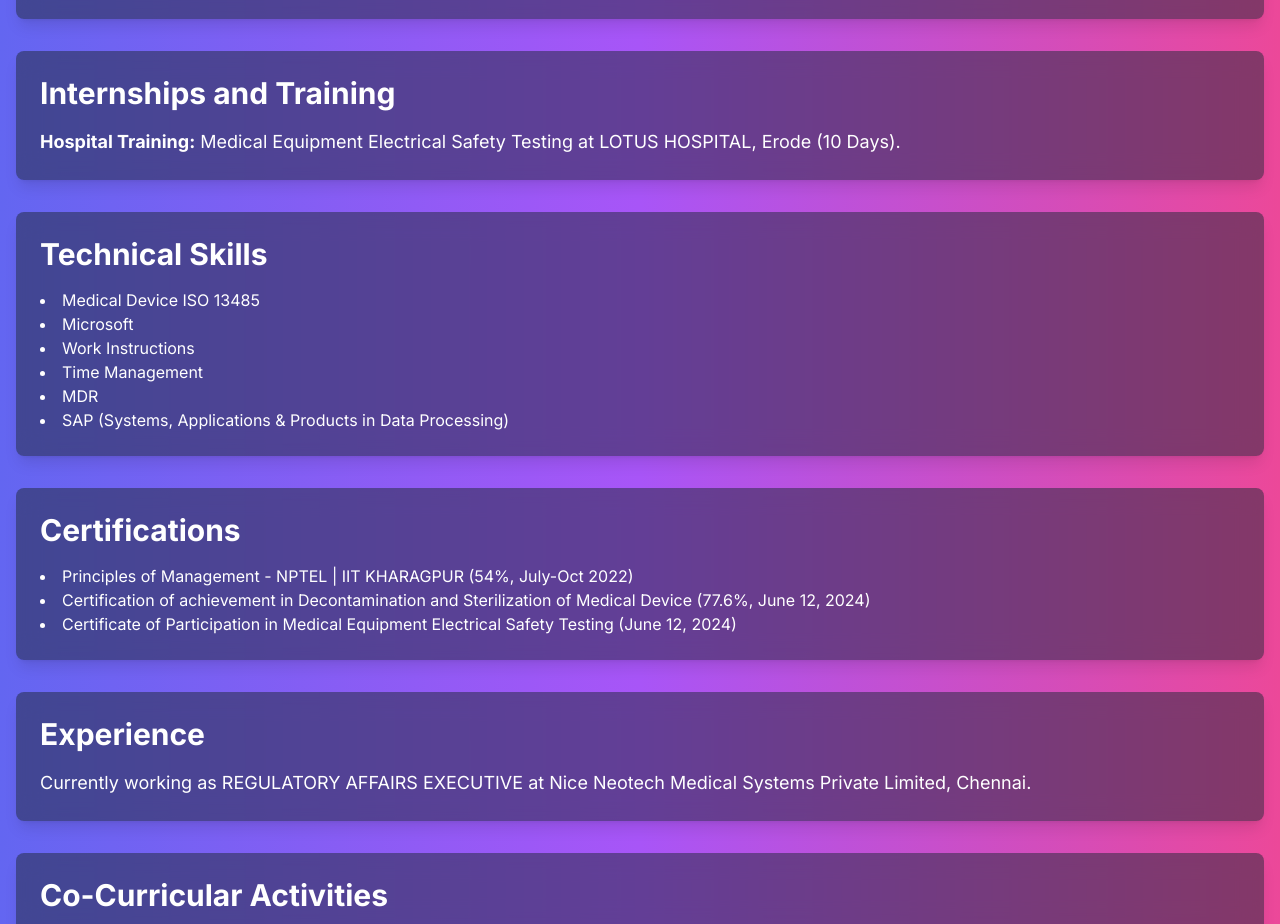
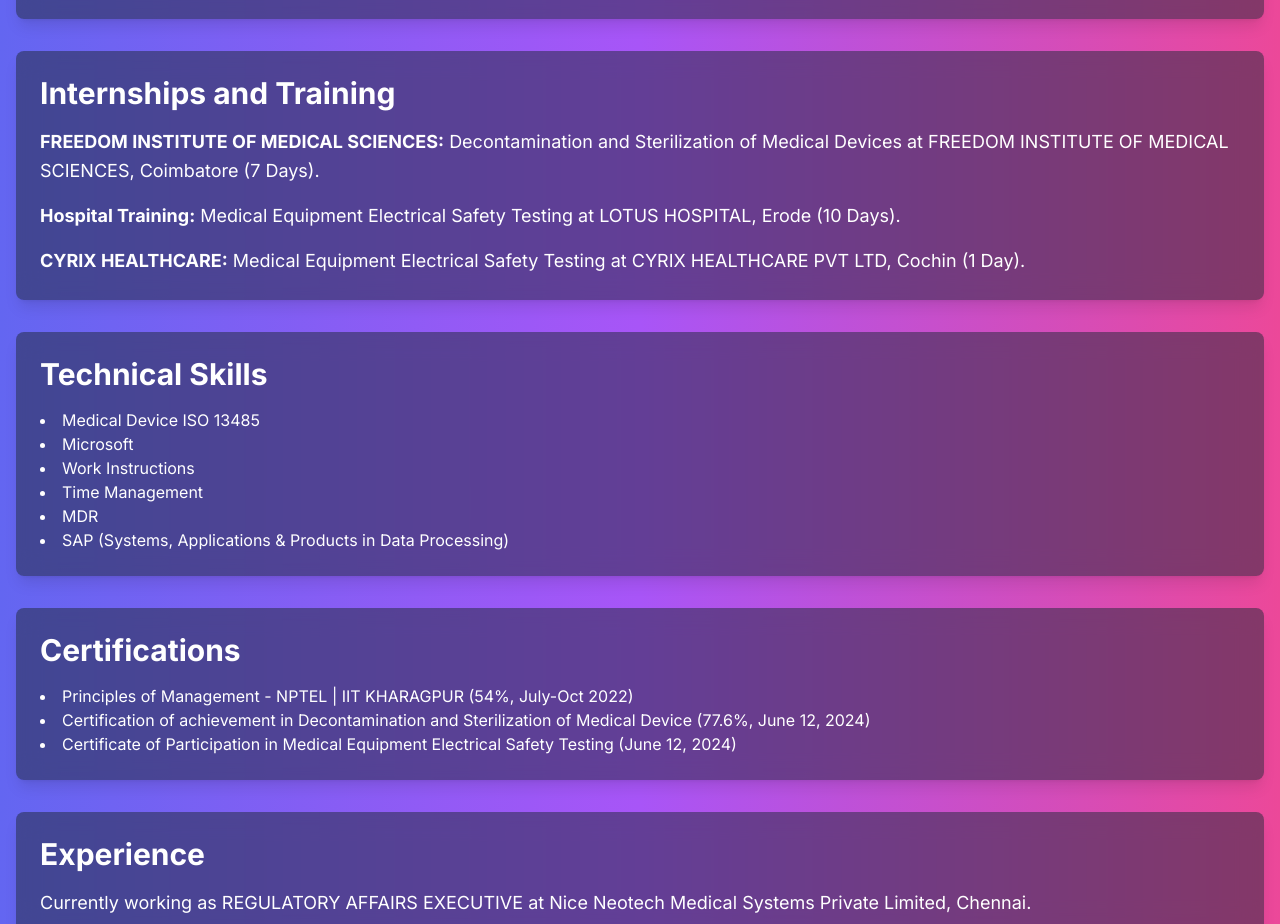
Before and after one commit to Shyam20001/prachitha-saravanan, a Next.js app: page / in a window 1280 px wide. Shown: the part 1260-2184 px from the top of the page. Built offline with nearby package versions, Linux system fonts and the light colour scheme.

Commit message:
minor changes

```diff
--- a/app/page.js
+++ b/app/page.js
@@ -63,15 +63,15 @@
           </section>
           <section id="internship" className="my-8 p-6 bg-gray-800 bg-opacity-50 backdrop-blur-md rounded-lg shadow-lg transform transition-transform duration-500 hover:scale-105 text-white">
             <h2 className="text-3xl font-bold mb-4">Internships and Training</h2>
-            {/* <p className="leading-relaxed text-lg">
-              <strong>Hospital Training:</strong> Decontamination and Sterilization of Medical Devices at FREEDOM INSTITUTE OF MEDICAL SCIENCES, Coimbatore (7 Days).
-            </p> */}
+            <p className="leading-relaxed text-lg">
+              <strong>FREEDOM INSTITUTE OF MEDICAL SCIENCES:</strong> Decontamination and Sterilization of Medical Devices at FREEDOM INSTITUTE OF MEDICAL SCIENCES, Coimbatore (7 Days).
+            </p>
              <p className="leading-relaxed text-lg mt-4">
               <strong>Hospital Training:</strong> Medical Equipment Electrical Safety Testing at LOTUS HOSPITAL, Erode (10 Days).
             </p>
-            {/*<p className="leading-relaxed text-lg mt-4">
-              <strong>Hospital Training:</strong> Medical Equipment Electrical Safety Testing at CYRIX HEALTHCARE PVT LTD, Cochin (1 Day).
-            </p> */}
+            <p className="leading-relaxed text-lg mt-4">
+              <strong>CYRIX HEALTHCARE:</strong> Medical Equipment Electrical Safety Testing at CYRIX HEALTHCARE PVT LTD, Cochin (1 Day).
+            </p>
           </section>
           <section id="technical-skills" className="my-8 p-6 bg-gray-800 bg-opacity-50 backdrop-blur-md rounded-lg shadow-lg transform transition-transform duration-500 hover:scale-105 text-white">
             <h2 className="text-3xl font-bold mb-4">Technical Skills</h2>
```
